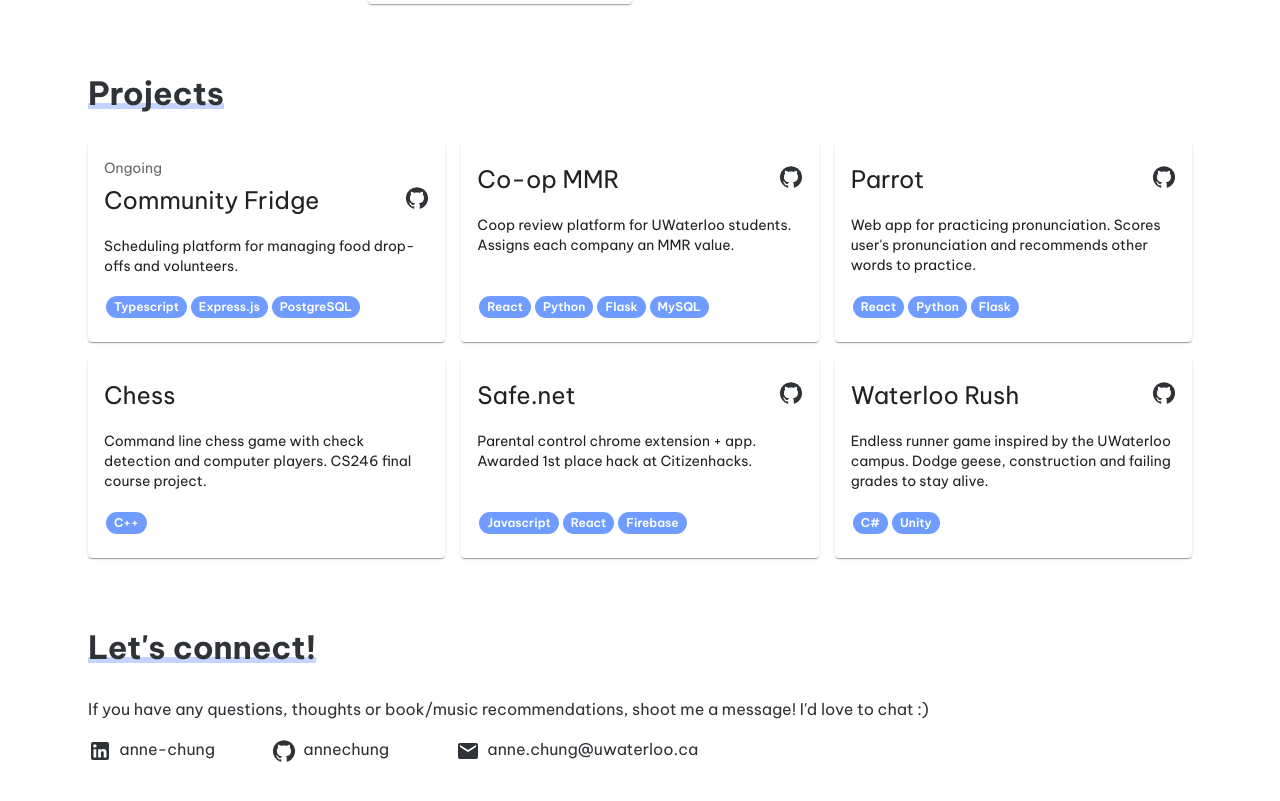
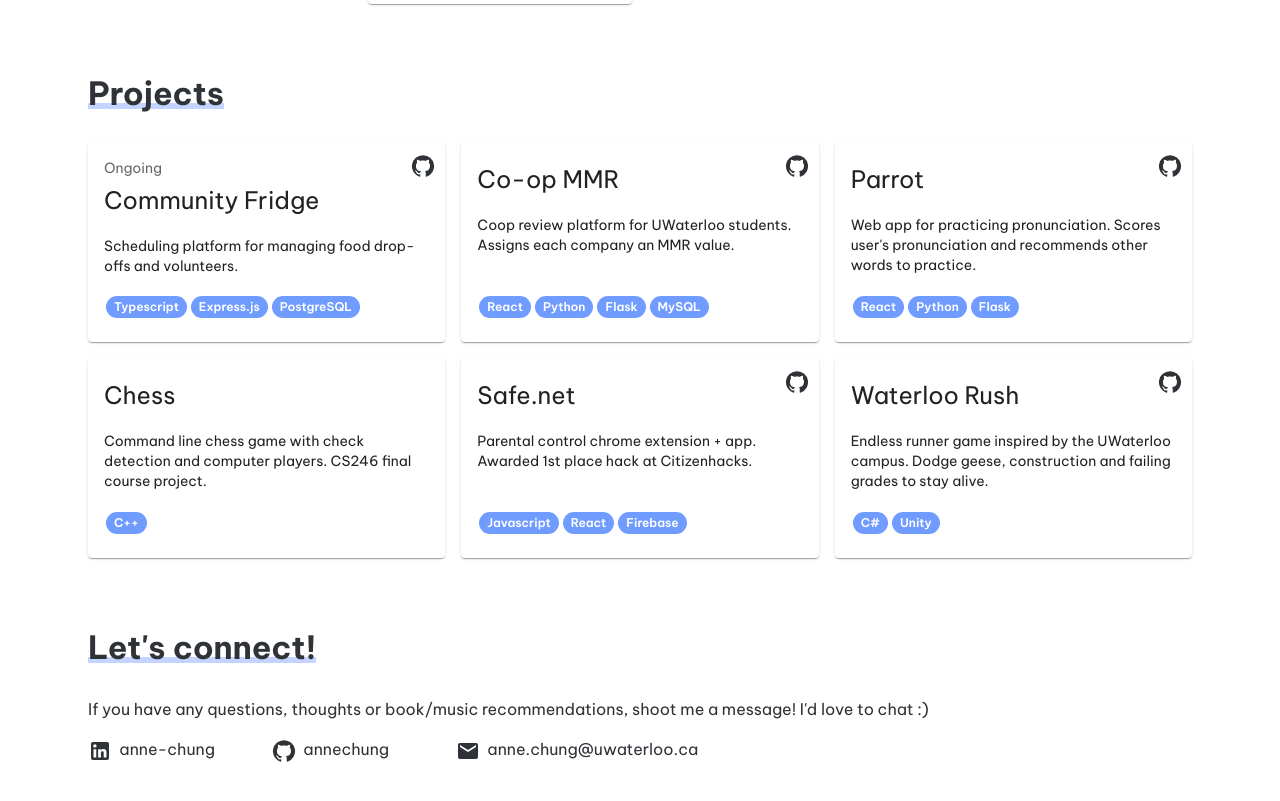
Before and after one commit to annechung/personal-website, a React (Create React App) app: page / in a window 1280 px wide. Shown: the part 1629-2430 px from the top of the page. Built offline with nearby package versions, Linux system fonts and the light colour scheme.

Commit message:
Update project card

```diff
--- a/src/components/ProjectCard.css
+++ b/src/components/ProjectCard.css
@@ -9,12 +9,13 @@
   width: 60%;
 }
 
-.project-card-title {
-  display: flex;
-  justify-content: space-between;
-}
-
 .project-card .skillset {
   position: absolute;
   bottom: 40px;
 }
+
+.project-card .github {
+  position: absolute;
+  right: 10px;
+  top: 10px;
+}
--- a/src/components/ProjectCard.js
+++ b/src/components/ProjectCard.js
@@ -1,7 +1,5 @@
 import Card from '@mui/material/Card';
 import CardContent from '@mui/material/CardContent';
-import CardMedia from '@mui/material/CardMedia';
-import Collapse from '@mui/material/Collapse';
 import Typography from '@mui/material/Typography';
 import Skillset from './Skillset';
 import Link from '@mui/material/Link';
@@ -19,20 +17,18 @@ function ProjectCard(props) {
   return (
     <Card onClick={handleExpandClick} className="project-card">
       <CardContent className="project-content">
+        {props.githubLink ?
+          <Link underline="none" target="_blank" href={props.githubLink} className="github">
+            &nbsp;<GitHub/>
+          </Link>
+          :
+          <></>}
         <Typography sx={{ fontSize: 14 }} color="text.secondary" gutterBottom>
           {props.header}
         </Typography>
-        <div className="project-card-title">
-          <Typography variant="h5" component="div">
-            {props.title}
-          </Typography>
-          {props.githubLink ?
-            <Link underline="none" target="_blank" href={props.githubLink}>
-              &nbsp;<GitHub/>
-            </Link>
-            :
-            <></>}
-        </div>
+        <Typography variant="h5" component="div">
+          {props.title}
+        </Typography>
         <Typography variant="body2">
           <br></br>
           {props.description}
```
